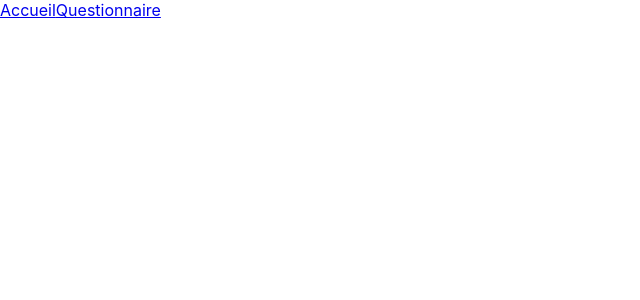
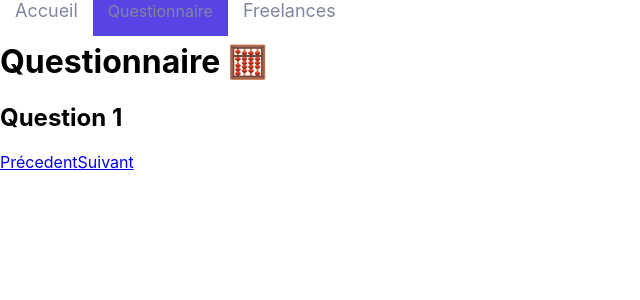
Before and after one commit to Ibikivan/Shiny_agency_react, a React (Create React App) app: page /survey/1 in a window 1280 px wide. Shown: the top 300 px of the page, without its empty margins (0-640 px from the left). Built offline with nearby package versions, Linux system fonts and the light colour scheme.

Commit message:
End of setting up the app squeleton

```diff
--- a/package.json
+++ b/package.json
@@ -6,10 +6,12 @@
     "@testing-library/jest-dom": "^5.14.1",
     "@testing-library/react": "^13.0.0",
     "@testing-library/user-event": "^13.2.1",
+    "prop-types": "^15.8.1",
     "react": "^18.2.0",
     "react-dom": "^18.2.0",
     "react-router-dom": "6.10.0",
     "react-scripts": "5.0.1",
+    "styled-components": "^6.0.5",
     "web-vitals": "^2.1.0"
   },
   "scripts": {
--- a/src/components/App.js
+++ b/src/components/App.js
@@ -3,8 +3,9 @@ import { BrowserRouter as Router, Route, Routes } from 'react-router-dom';
 import Home from '../pages/home/Index';
 import Survey from '../pages/survey/Survey';
 import Header from './Header';
-import ClientForm from './ClientForm';
-import FreelanceForm from './FreelanceForm';
+import Freelances from '../pages/Freelances';
+import Results from '../pages/Results';
+import Error from './Error';
 
 function App() {
   return (
@@ -13,11 +14,10 @@ function App() {
 
       <Routes>
         <Route path='/' element={<Home />} />
-
-        <Route path='/Survey' element={<Survey />}>
-          <Route path='client' element={<ClientForm />} />
-          <Route path='freelance' element={<FreelanceForm />} />
-        </Route>
+        <Route path='/survey/:questionNumber' element={<Survey />} />
+        <Route path='/freelances' element={<Freelances />} />
+        <Route path='/results' element={<Results />} />
+        <Route path='*' element={<Error />} />
       </Routes>
     </Router>
   );
--- /dev/null
+++ b/src/components/Card/index.jsx
@@ -0,0 +1,54 @@
+import PropTypes from 'prop-types';
+import styled from 'styled-components';
+import DefaultPicture from '../../assets/profile.png'
+import colors from '../../utils/style/colors';
+
+const CardLabel = styled.span`
+    color: ${colors.primary};
+    font-size: 22px;
+    font-weight: bold;
+`
+
+const CardImage = styled.img`
+    height: 80px;
+    width: 80px;
+    border-radius: 50%;
+`
+
+const CardWrapper = styled.div`
+    display: flex;
+    flex-direction: column;
+    padding: 15px;
+    background-color: ${colors.backgroundLight};
+    border-radius: 30px;
+    width: 350px;
+    transition: 200ms;
+    &:hover {
+        cursor: pointer;
+        box-shadow: 2px 2px 10px #E2E3E9;
+    }
+`
+
+function Card({ label, title, picture }) {
+    return (
+        <CardWrapper>
+            <CardLabel>{label}</CardLabel>
+            <CardImage src={picture} alt="freelance" />
+            <span>{title}</span>
+        </CardWrapper>
+    );
+}
+
+Card.propTypes = {
+    label: PropTypes.string.isRequired,
+    title: PropTypes.string.isRequired,
+    picture: PropTypes.string.isRequired
+}
+
+Card.defaultProps = {
+    label: "",
+    title: "",
+    picture: DefaultPicture
+}
+
+export default Card;
--- /dev/null
+++ b/src/components/Error/index.jsx
@@ -0,0 +1,9 @@
+function Error() {
+    return (
+        <div>
+            <h1>Oups 🙈 Cette page n'existe pas</h1>
+        </div>
+    )
+}
+
+export default Error;
--- a/src/components/Header/index.jsx
+++ b/src/components/Header/index.jsx
@@ -1,10 +1,27 @@
-import { Link } from "react-router-dom";
+import { Link } from 'react-router-dom';
+import styled from 'styled-components';
+import colors from '../../utils/style/colors';
+
+const StyledLink = styled(Link)`
+    padding: 15px;
+    color: ${colors.secondary};
+    text-decoration: none;
+    font-size: 18px
+    ${(props) =>
+        props.$isFullLink && `
+            color: white;
+            border-raduis: 30px;
+            background-color: ${colors.primary};
+        `
+    }
+`
 
 function Header() {
     return (
         <nav>
-            <Link to="/">Accueil</Link>
-            <Link to="/survey">Questionnaire</Link>
+            <StyledLink to="/">Accueil</StyledLink>
+            <StyledLink to="/survey/1" $isFullLink>Questionnaire</StyledLink>
+            <StyledLink to="/freelances">Freelances</StyledLink>
         </nav>
     )
 }
--- /dev/null
+++ b/src/pages/Freelances/index.jsx
@@ -0,0 +1,49 @@
+import Card from '../../components/Card';
+import styled from 'styled-components';
+
+const CardsContainer = styled.div`
+    display: grid;
+    gap: 24px;
+    grid-template-rows: 350px 350px;
+    grid-template-columns: repeat(2, 1fr);
+`
+
+const freelanceProfiles = [
+    {
+        id: '1eb',
+        name: 'jane Doe',
+        jobTitle: 'Devops',
+    },
+    {
+        id: '2eb',
+        name: 'john Doe',
+        jobTitle: 'Développeur frontent',
+    },
+    {
+        id: '3eb',
+        name: 'jeanne Biche',
+        jobTitle: 'Développeuse Fullstack',
+    }
+];
+
+function Freelances() {
+    return (
+        <div>
+            <h1>Freelance 👩‍💻👨‍💻</h1>
+
+            <CardsContainer>
+
+                {freelanceProfiles.map((profile) => (
+                    <Card
+                        key={profile.id}
+                        label={profile.jobTitle}
+                        picture={profile.picture}
+                        title={profile.name}
+                    />
+                ))}
+            </CardsContainer>
+        </div>
+    );
+}
+
+export default Freelances;
--- /dev/null
+++ b/src/pages/Results/index.jsx
@@ -0,0 +1,9 @@
+function Results() {
+    return (
+        <div>
+            <h1>Results</h1>
+        </div>
+    )
+}
+
+export default Results;
--- a/src/pages/survey/Survey.jsx
+++ b/src/pages/survey/Survey.jsx
@@ -1,13 +1,33 @@
-import { Link, Outlet } from "react-router-dom";
+import { Link, useParams } from "react-router-dom";
 
 function Survey() {
+    const { questionNumber } = useParams();
+    const nextQuestion = parseInt(questionNumber) + 1;
+    const previousQuestion = parseInt(questionNumber) > 1
+    ? parseInt(questionNumber) - 1
+    : 1;
+
     return(
     <div>
         <h1>Questionnaire 🧮</h1>
-        <Link to="client">Questionnaire Client</Link>
-        <Link to="freelance">Questionnaire Freelance</Link>
-        <Outlet />
-</div>
+        <h2>Question {questionNumber}</h2>
+
+        <div>
+            <Link to={`/survey/${previousQuestion}`} >
+                Précedent
+            </Link>
+
+            {questionNumber === '10' ?
+                (
+                    <Link to='/results'>Résultats</Link>
+                ) : (
+                    <Link to={`/survey/${nextQuestion}`}>
+                        Suivant
+                    </Link>
+                )
+            }
+        </div>
+    </div>
     )
 }
 
--- a/src/style/index.css
+++ b/src/style/index.css
@@ -8,6 +8,11 @@ body {
 }
 
 code {
-  font-family: source-code-pro, Menlo, Monaco, Consolas, 'Courier New',
-    monospace;
+  color: #2F2E41;
+  text-align: center;
+  font-size: 20px;
+  font-style: normal;
+  font-weight: 400;
+  line-height: normal;
+  font-family: Trebuchet MS, source-code-pro, Menlo, Monaco, Consolas, 'Courier New', monospace;
 }
--- /dev/null
+++ b/src/utils/style/colors.js
@@ -0,0 +1,7 @@
+const colors = {
+    primary: '#5843E4',
+    secondary: '#8186A0',
+    backgroundLight: '#F9F9FC'
+};
+
+export default colors;
```
Also changed, not shown: src/assets/profile.png (added), 1 other file (tests, documents, lock files or other folders).
